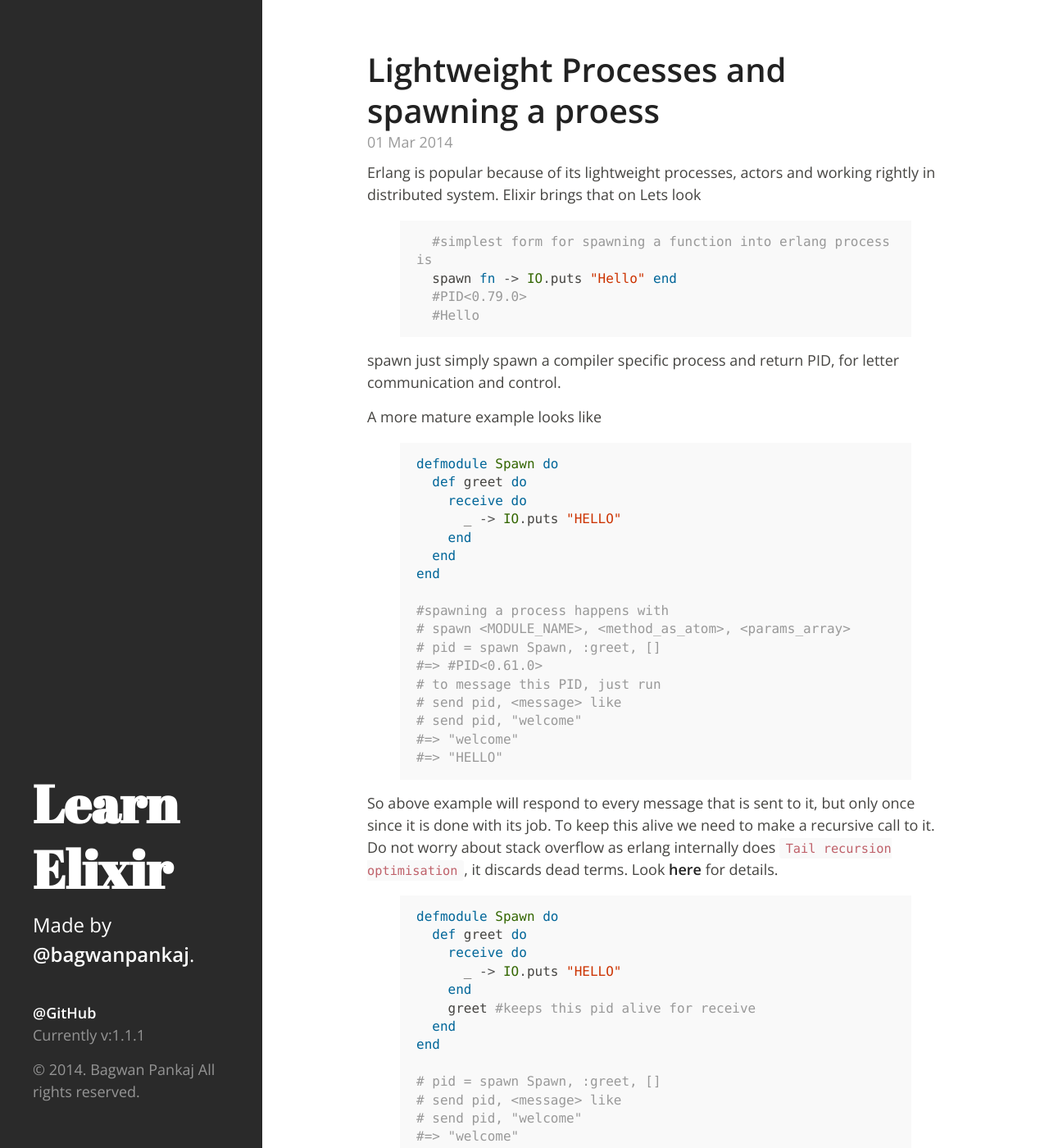
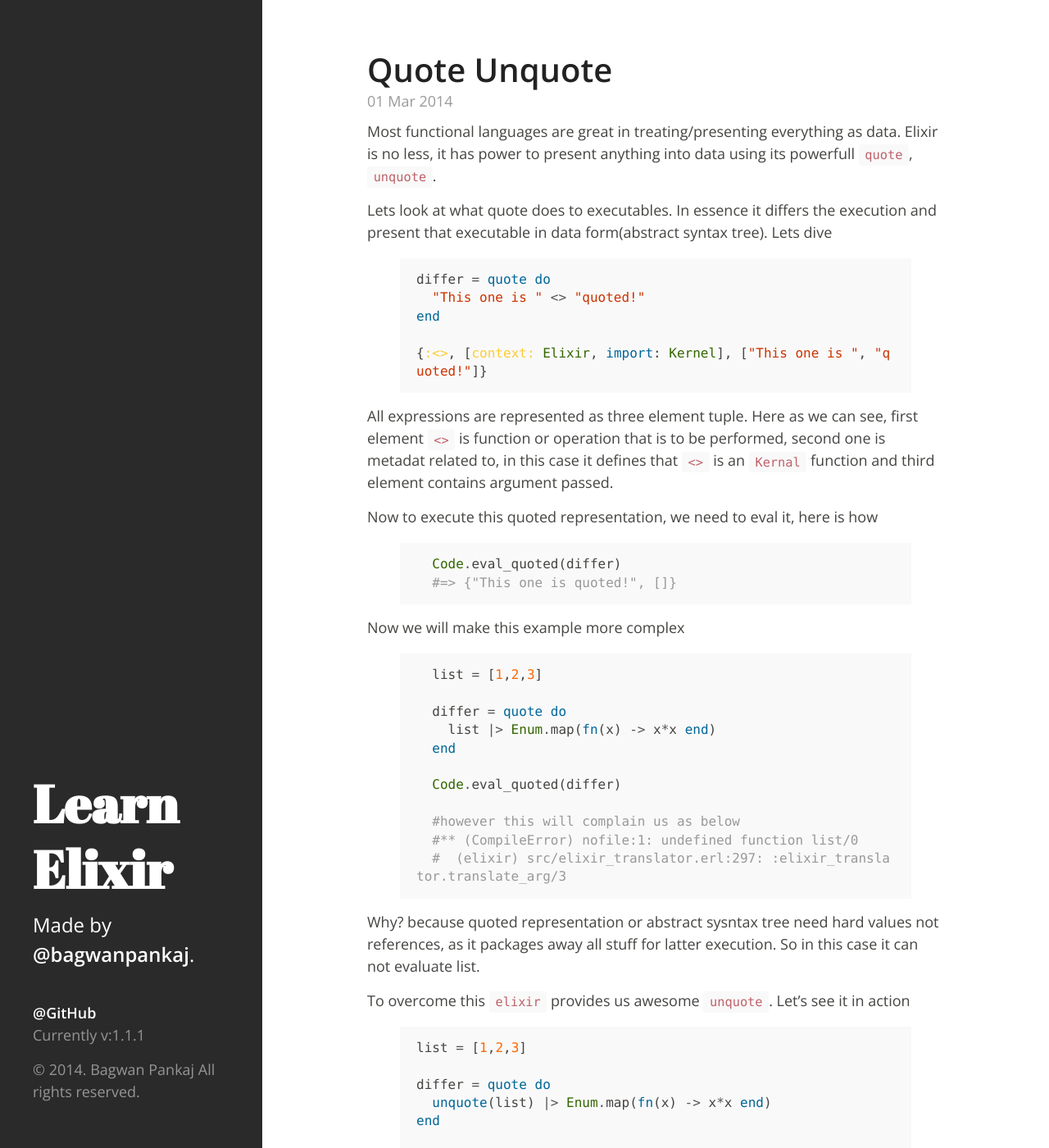
Before and after one commit to bagwanpankaj/elixir_by_example, a Jekyll site: the page built from index.html, in a window 1280 px wide and 1400 px high. Shown: the whole window at 82% size. Built offline with Jekyll 4.4.1, drawn with Linux system fonts in a browser that asks for light colours; Markdown is read by kramdown in place of the engine named in the settings; the list of posts is cut into pages by our own code; comment, search, counter and statistics services are not loaded; some of the changed text lies outside the part shown.

Commit message:
[ADD] added disqus and quote unquote

```diff
--- a/_layouts/default.html
+++ b/_layouts/default.html
@@ -27,7 +27,21 @@
 
     <div class="content container">
       {{ content }}
+      <div id="disqus_thread"></div>
     </div>
+    <script type="text/javascript">
+      /* * * CONFIGURATION VARIABLES: EDIT BEFORE PASTING INTO YOUR WEBPAGE * * */
+      var disqus_shortname = 'elixir-bagwanpankaj'; // required: replace example with your forum shortname
+
+      /* * * DON'T EDIT BELOW THIS LINE * * */
+      (function() {
+          var dsq = document.createElement('script'); dsq.type = 'text/javascript'; dsq.async = true;
+          dsq.src = '//' + disqus_shortname + '.disqus.com/embed.js';
+          (document.getElementsByTagName('head')[0] || document.getElementsByTagName('body')[0]).appendChild(dsq);
+      })();
+    </script>
+    <noscript>Please enable JavaScript to view the <a href="http://disqus.com/?ref_noscript">comments powered by Disqus.</a></noscript>
+    <a href="http://disqus.com" class="dsq-brlink">comments powered by <span class="logo-disqus">Disqus</span></a>
 
   </body>
 </html>
--- /dev/null
+++ b/_posts/2014-03-01-quote-unquote.md
@@ -0,0 +1,68 @@
+---
+layout: post
+title:  "Quote Unquote"
+date:   2014-03-01 21:54:30
+tags: quote unquote
+---
+
+Most functional languages are great in treating/presenting everything as data.
+Elixir is no less, it has power to present anything into data using its powerfull `quote`, `unquote`.
+
+Lets look at what quote does to executables. In essence it differs the execution and present that executable in data form(abstract syntax tree).
+Lets dive
+
+{% highlight elixir %}
+
+differ = quote do
+  "This one is " <> "quoted!"
+end
+
+{:<>, [context: Elixir, import: Kernel], ["This one is ", "quoted!"]}
+{% endhighlight %}
+
+All expressions are represented as three element tuple. Here as we can see, first element `<>` is function or operation that is to be performed, second one is metadat related to, in this case it defines that `<>` is an `Kernal` function and third element contains argument passed.
+
+Now to execute this quoted representation, we need to eval it, here is how
+
+{% highlight elixir %}
+
+  Code.eval_quoted(differ)
+  #=> {"This one is quoted!", []}
+{% endhighlight %}
+
+Now we will make this example more complex
+
+{% highlight elixir %}
+  list = [1,2,3]
+
+  differ = quote do
+    list |> Enum.map(fn(x) -> x*x end)
+  end
+
+  Code.eval_quoted(differ)
+
+  #however this will complain us as below
+  #** (CompileError) nofile:1: undefined function list/0
+  #  (elixir) src/elixir_translator.erl:297: :elixir_translator.translate_arg/3
+
+{% endhighlight %}
+
+Why? because quoted representation or abstract sysntax tree need hard values not references, as it packages away all stuff for latter execution. So in this case it can not evaluate list.
+
+To overcome this `elixir` provides us awesome `unquote`. Let's see it in action
+
+{% highlight elixir %}
+
+list = [1,2,3]
+
+differ = quote do
+  unquote(list) |> Enum.map(fn(x) -> x*x end)
+end
+
+Code.eval_quoted(differ)
+#will give us expected
+#=> {[1, 4, 9], []}
+
+{% endhighlight %}
+
+Happy Coding :)
```
Also changed, not shown: _posts/2014-03-01-lightweight-processes.md (+1 -1 lines).
